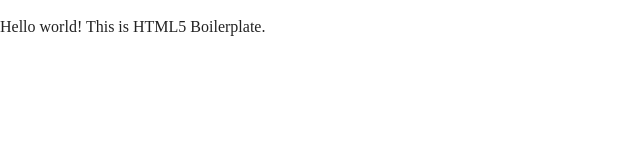
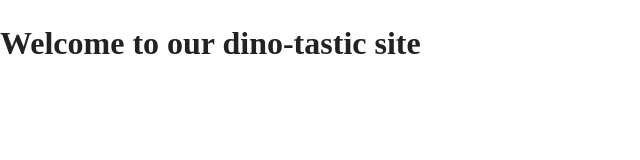
Before and after one commit to Organization006/Dino_site, a plain HTML site: page index.html in a window 1280 px wide. Shown: the whole page, without its empty margins (0-640 px from the left). Drawn offline with nearby package versions, Linux system fonts and the light colour scheme.

Commit message:
Add title & H1

```diff
--- a/index.html
+++ b/index.html
@@ -3,7 +3,7 @@
     <head>
         <meta charset="utf-8">
         <meta http-equiv="x-ua-compatible" content="ie=edge">
-        <title></title>
+        <title>Dino</title>
         <meta name="description" content="">
         <meta name="viewport" content="width=device-width, initial-scale=1">
 
@@ -20,7 +20,7 @@
         <![endif]-->
 
         <!-- Add your site or application content here -->
-        <p>Hello world! This is HTML5 Boilerplate.</p>
+		<h1>Welcome to our dino-tastic site</h1>
         <script src="js/vendor/modernizr-3.5.0.min.js"></script>
         <script src="https://code.jquery.com/jquery-3.2.1.min.js" integrity="sha256-hwg4gsxgFZhOsEEamdOYGBf13FyQuiTwlAQgxVSNgt4=" crossorigin="anonymous"></script>
         <script>window.jQuery || document.write('<script src="js/vendor/jquery-3.2.1.min.js"><\/script>')</script>
```
